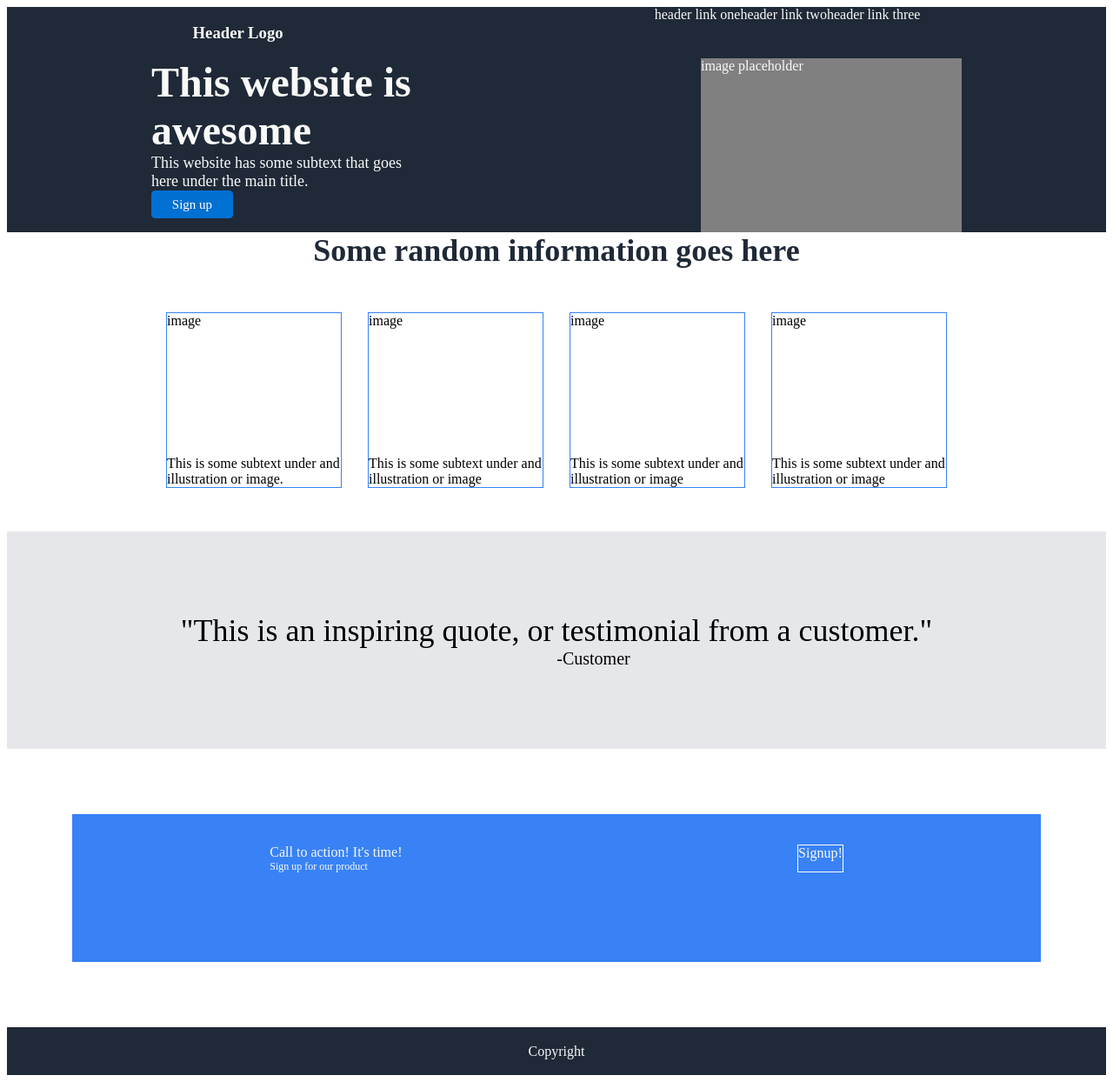
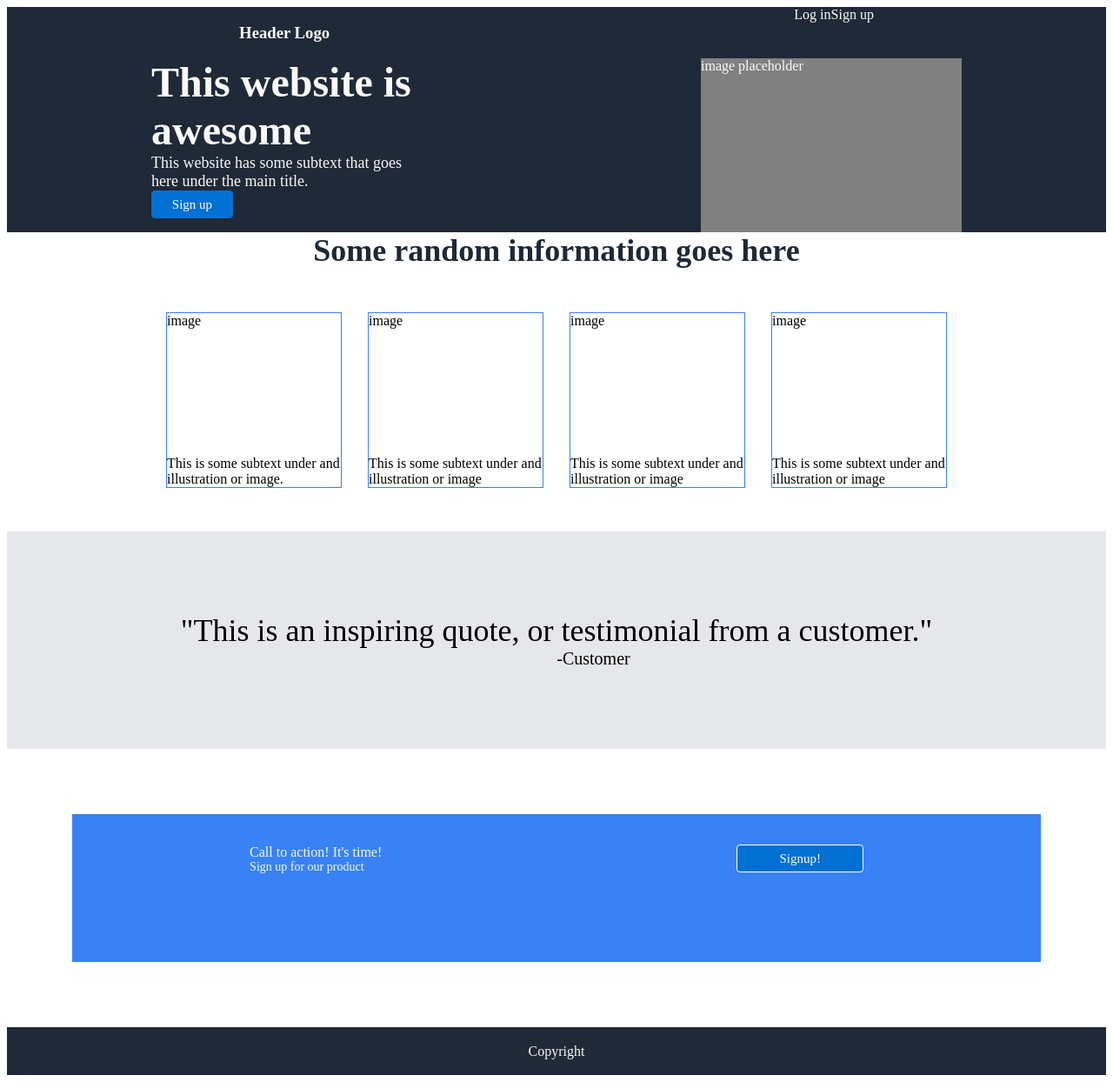
Before and after one commit to askar-stack/carfax, a plain HTML site: page index.html in a window 1280 px wide. Shown: the whole page at 87% size. Drawn offline with Linux system fonts and the light colour scheme.

Commit message:
updated header link text and bottom button

```diff
--- a/index.html
+++ b/index.html
@@ -16,9 +16,9 @@
 </div>
 
 <div class="nav">
-    <div>header link one</div>
-    <div>header link two</div>
-    <div>header link three</div>
+    <div>Log in</div>
+    <div>Sign up</div>
+
 </div>
 
 </div>
@@ -86,7 +86,7 @@
 
         <div class="action">
          Call to action! It's time!
-         <div class="text-signup" style="font-size: 12px;">Sign up for our product</div>
+         <div class="text-signup" style="font-size: 14px;">Sign up for our product</div>
         </div>
 
      <div class="signup" style="border-color: white;">Signup!</div>
--- a/styles.css
+++ b/styles.css
@@ -52,13 +52,6 @@ height: 200px;
         font-size: 18px;
     }
     .btn {
-        /*font-size: 18px;
-        border-style: round;
-        color: white;
-        background-color: #3882F6;
-        width: 20%;*/
-
-
         outline: none;
         cursor: pointer;
         padding: 0 16px;
@@ -135,8 +128,22 @@ height: 200px;
 }
 
 .signup {
+    display: inline-block;
     margin: 35px;
     height: 30px;
+    outline: none;
+    cursor: pointer;
+    padding: 0 16px;
+    background-color: #0070d2;
+    border-radius: 0.25rem;
+    border: 1px solid #0070d2;
+    color: #fff;
+    font-size: 15px;
+    line-height: 30px;
+    font-weight: 400;
+    text-align: center;
+    width: 10%;
+
 }
 
 .copy {
```
